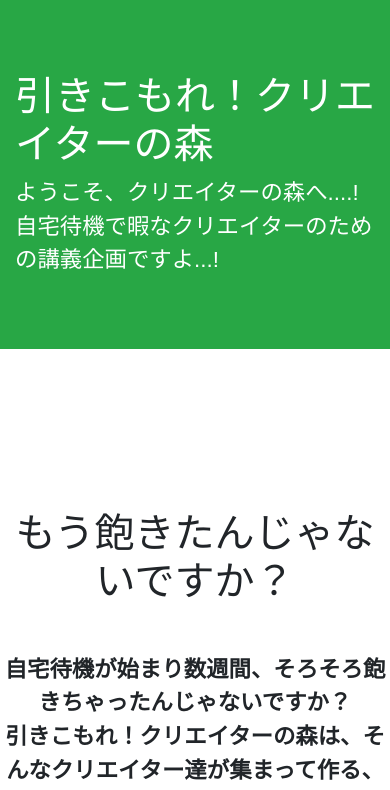
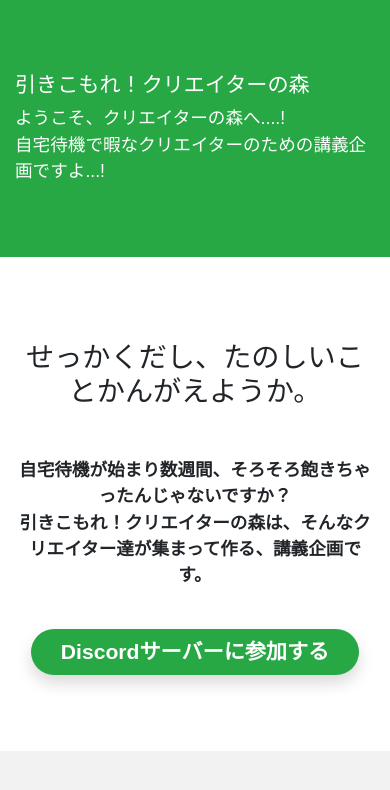
Before and after one commit to Chipsnet/creatorforest-web, a plain HTML site: page index.html in a window 390 px wide. Shown: the top 790 px of the page. Drawn offline with Linux system fonts and the light colour scheme.

Commit message:
update: スマホ対応

```diff
--- a/index.html
+++ b/index.html
@@ -3,7 +3,8 @@
     <head>
         <meta charset="UTF-8">
         <meta name="viewport" content="width=device-width, initial-scale=1.0">
-        <title></title>
+        <title>引きこもれ！クリエイターの森</title>
+        <link rel="shortcut icon" href="/image/favcon.svg" type="image/svg+xml">
 
         <link rel="stylesheet" href="/css/bootstrap.css">
 
@@ -14,14 +15,29 @@
                 font-style: normal;
                 font-size: 1.4em;
             }
+            @media screen and (max-width: 480px) {
+                .top {
+                    font-size : 1.1em;
+                }
+                .top h1 {
+                    font-size: 1.2em;
+                }
+            }
             .body {
                 padding: 8em 0;
                 font-family: a-otf-midashi-go-mb31-pr6n,sans-serif;
                 font-weight: 600;
                 font-style: normal;
+                font-size: 1.4em;
             }
-            .body p{
-                font-size: 1.4em;
+            @media screen and (max-width: 480px) {
+                .body {
+                    padding: 3em 0;
+                    font-size : 1.1em;
+                }
+                .body h1 {
+                    font-size: 1.6em;
+                }
             }
             .button {
                 display: inline-block;
@@ -56,42 +72,48 @@
                         <p>ようこそ、クリエイターの森へ....!<br>自宅待機で暇なクリエイターのための講義企画ですよ...!</p>
                     </div>
                     <div class="col-lg-2 d-none d-lg-block">
-                        <img src="./image/logo.svg">
+                        <img src="/image/logo.svg">
                     </div>
                 </div>
             </div>
         </div>
         <div class="text-center body">
-            <h1 class="mb-5">もう飽きたんじゃないですか？</h1>
+            <div class="container">
+                <h1 class="mb-5">せっかくだし、たのしいことかんがえようか。</h1>
                 <p>自宅待機が始まり数週間、そろそろ飽きちゃったんじゃないですか？<br>
                 引きこもれ！クリエイターの森は、そんなクリエイター達が集まって作る、講義企画です。</p>
                 <a href="https://discord.gg/cvhgRmn" target="_brank" class="button my-4 shadow" style="color: white;">Discordサーバーに参加する</a>
             </div>
+        </div>
         <div class="body" style="background-color: #F2F2F2;">
+            <div class="container">
                 <div class="text-center">
                     <h1 class="mb-5">企画趣旨</h1>
                 </div>
-            <div class="container">
                 <p>・COVID-19の影響で自宅待機になったクリエイターが集まって作る企画です。<br>
                 ・クリエイター同士が講義して知見を高め合うことが目的です。<br>
                 ・生放送をすることで強制的にStayHomeさせ、外出を阻止する。</p>
-            </div>
                 <div class="text-center" style="margin-top: 100px;">
                     <h1 class="my-5">企画概要</h1>
                 </div>
-            <div class="container">
+                <div>
                     <p>生放送でクリエイターが講義をします。<br>
                     持ち時間の中で、事前に決めていただいたテーマを元にPCの画面や資料を生放送で映しつつ発表していただきます。</p>
                 </div>
             </div>
+        </div>
         <div class="text-center body">
+            <div class="container">
                 <h1 class="mb-5">あなたも参加しましょう！</h1>
                 <p>まだ準備中です！<br>視聴の準備はできましたか？</p>
             </div>
+        </div>
         <div class="body" style="background-color: #F2F2F2;">
+            <div class="container">
                 <div class="text-center">
                     <h1 class="mb-5">講義者一覧</h1>
                     <p>まだ準備中です！<br>運営が急ピッチで準備している間、コーヒーブレイクをお楽しみください！</p>
+                </div>
             </div>
         </div>
         <div class="mt-5 py-5 footer">
```
Also changed, not shown: image/favcon.svg (added). Lines whose indentation alone changed are shown as unchanged.
